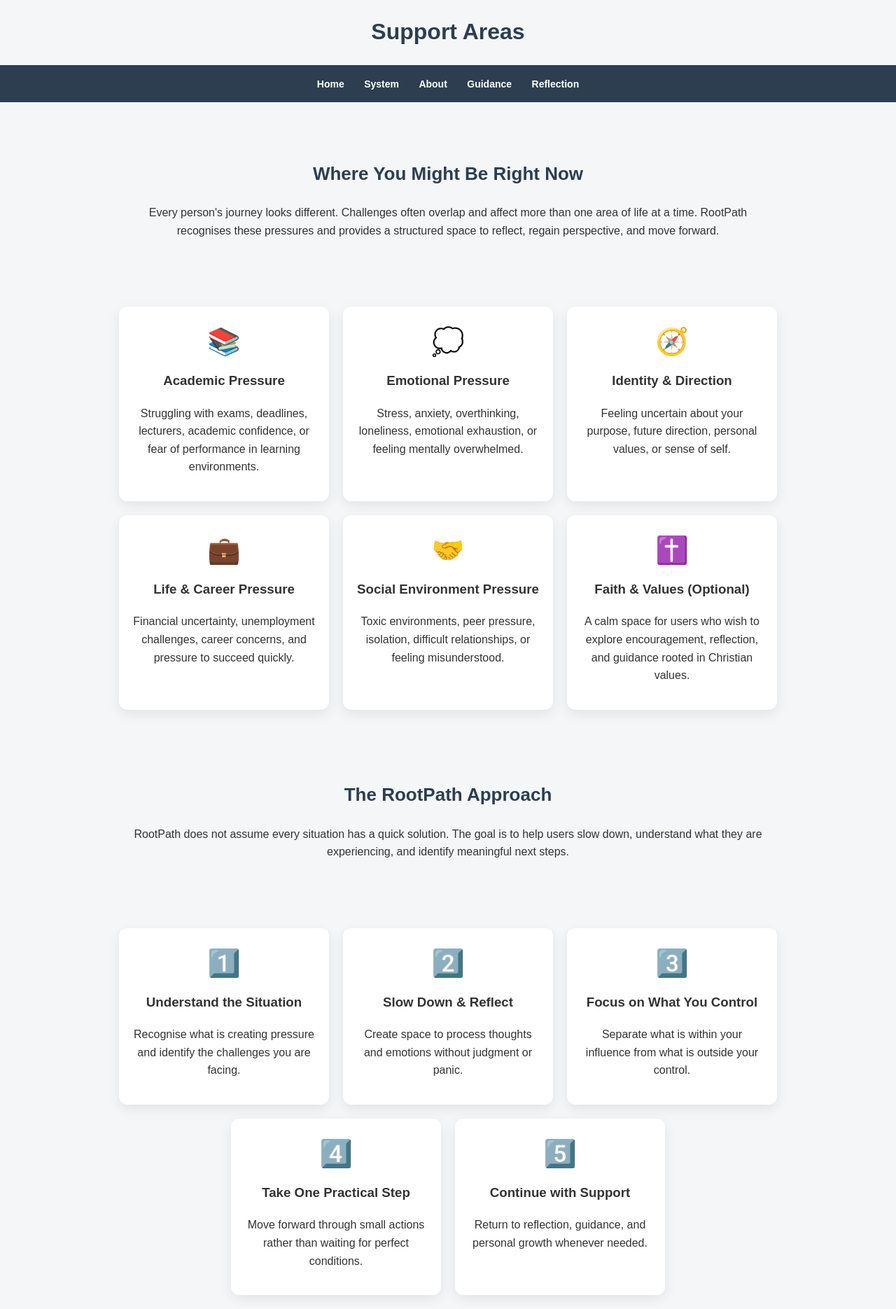
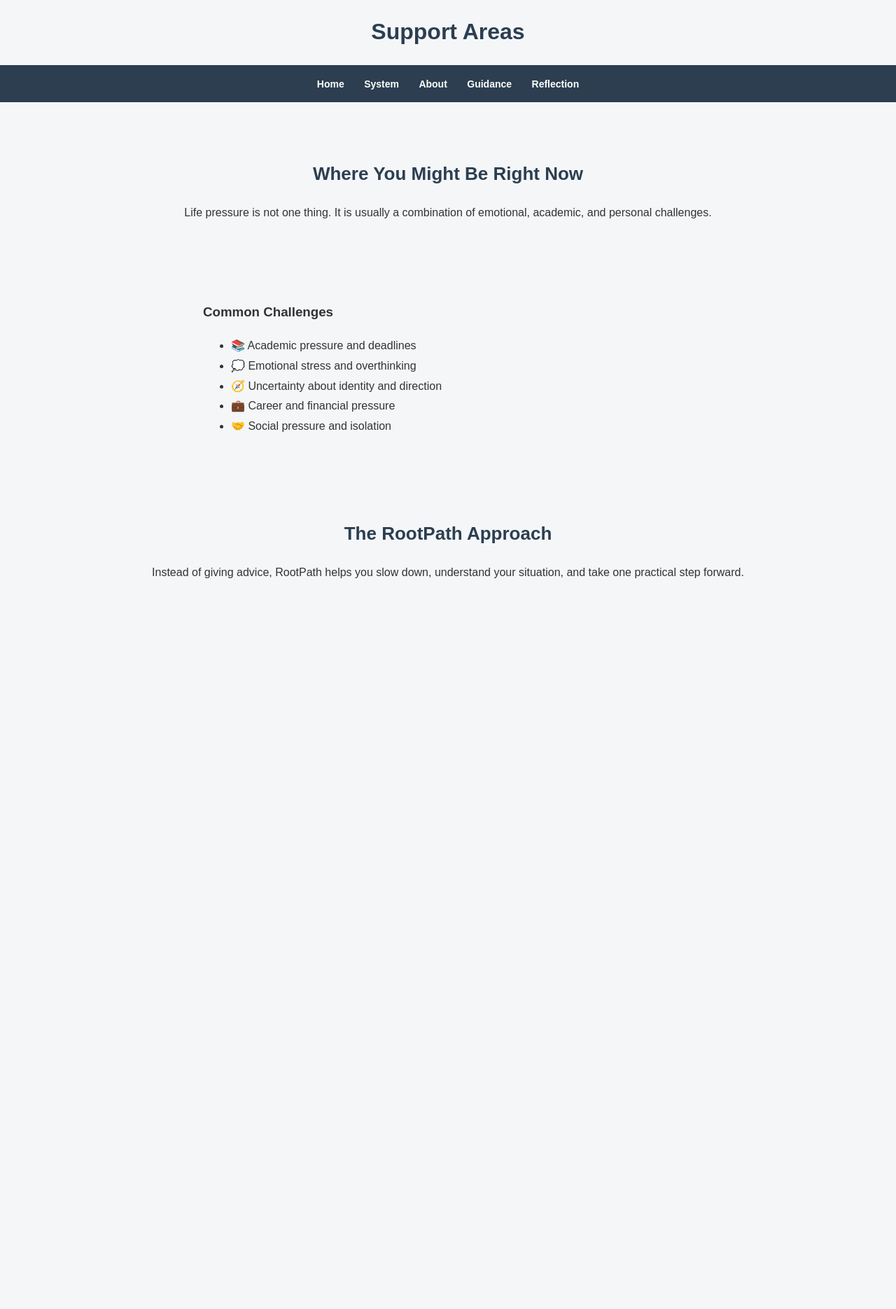
Before and after one commit to gailgirlie-cmd/YouthConnect_Project, a Flask app: page /guidance in a window 1280 px wide. Shown: the whole page at 70% size. After the commit the page ends 826 px from the top, so only its background shows below. Run offline with Flask 3, Linux system fonts and the light colour scheme.

Commit message:
Update guidance.html

```diff
--- a/templates/guidance.html
+++ b/templates/guidance.html
@@ -22,60 +22,23 @@
     <h2>Where You Might Be Right Now</h2>
 
     <p>
-        Every person's journey looks different. Challenges often overlap and affect more than one area of life at a time. RootPath recognises these pressures and provides a structured space to reflect, regain perspective, and move forward.
+        Life pressure is not one thing. It is usually a combination of emotional, academic, and personal challenges.
     </p>
 
 </div>
 
-<div class="features-container">
+<!-- SIMPLE LIST STYLE (NOT CARDS) -->
+<div style="max-width:700px; margin:auto; padding:20px;">
 
-    <div class="feature-card">
-        <div class="icon">📚</div>
-        <h3>Academic Pressure</h3>
-        <p>
-            Struggling with exams, deadlines, lecturers, academic confidence, or fear of performance in learning environments.
-        </p>
-    </div>
+    <h3>Common Challenges</h3>
 
-    <div class="feature-card">
-        <div class="icon">💭</div>
-        <h3>Emotional Pressure</h3>
-        <p>
-            Stress, anxiety, overthinking, loneliness, emotional exhaustion, or feeling mentally overwhelmed.
-        </p>
-    </div>
-
-    <div class="feature-card">
-        <div class="icon">🧭</div>
-        <h3>Identity & Direction</h3>
-        <p>
-            Feeling uncertain about your purpose, future direction, personal values, or sense of self.
-        </p>
-    </div>
-
-    <div class="feature-card">
-        <div class="icon">💼</div>
-        <h3>Life & Career Pressure</h3>
-        <p>
-            Financial uncertainty, unemployment challenges, career concerns, and pressure to succeed quickly.
-        </p>
-    </div>
-
-    <div class="feature-card">
-        <div class="icon">🤝</div>
-        <h3>Social Environment Pressure</h3>
-        <p>
-            Toxic environments, peer pressure, isolation, difficult relationships, or feeling misunderstood.
-        </p>
-    </div>
-
-    <div class="feature-card">
-        <div class="icon">✝️</div>
-        <h3>Faith & Values (Optional)</h3>
-        <p>
-            A calm space for users who wish to explore encouragement, reflection, and guidance rooted in Christian values.
-        </p>
-    </div>
+    <ul style="font-size:16px; line-height:1.8;">
+        <li>📚 Academic pressure and deadlines</li>
+        <li>💭 Emotional stress and overthinking</li>
+        <li>🧭 Uncertainty about identity and direction</li>
+        <li>💼 Career and financial pressure</li>
+        <li>🤝 Social pressure and isolation</li>
+    </ul>
 
 </div>
 
@@ -84,52 +47,8 @@
     <h2>The RootPath Approach</h2>
 
     <p>
-        RootPath does not assume every situation has a quick solution. The goal is to help users slow down, understand what they are experiencing, and identify meaningful next steps.
+        Instead of giving advice, RootPath helps you slow down, understand your situation, and take one practical step forward.
     </p>
-
-</div>
-
-<div class="features-container">
-
-    <div class="feature-card">
-        <div class="icon">1️⃣</div>
-        <h3>Understand the Situation</h3>
-        <p>
-            Recognise what is creating pressure and identify the challenges you are facing.
-        </p>
-    </div>
-
-    <div class="feature-card">
-        <div class="icon">2️⃣</div>
-        <h3>Slow Down & Reflect</h3>
-        <p>
-            Create space to process thoughts and emotions without judgment or panic.
-        </p>
-    </div>
-
-    <div class="feature-card">
-        <div class="icon">3️⃣</div>
-        <h3>Focus on What You Control</h3>
-        <p>
-            Separate what is within your influence from what is outside your control.
-        </p>
-    </div>
-
-    <div class="feature-card">
-        <div class="icon">4️⃣</div>
-        <h3>Take One Practical Step</h3>
-        <p>
-            Move forward through small actions rather than waiting for perfect conditions.
-        </p>
-    </div>
-
-    <div class="feature-card">
-        <div class="icon">5️⃣</div>
-        <h3>Continue with Support</h3>
-        <p>
-            Return to reflection, guidance, and personal growth whenever needed.
-        </p>
-    </div>
 
 </div>
 
```
